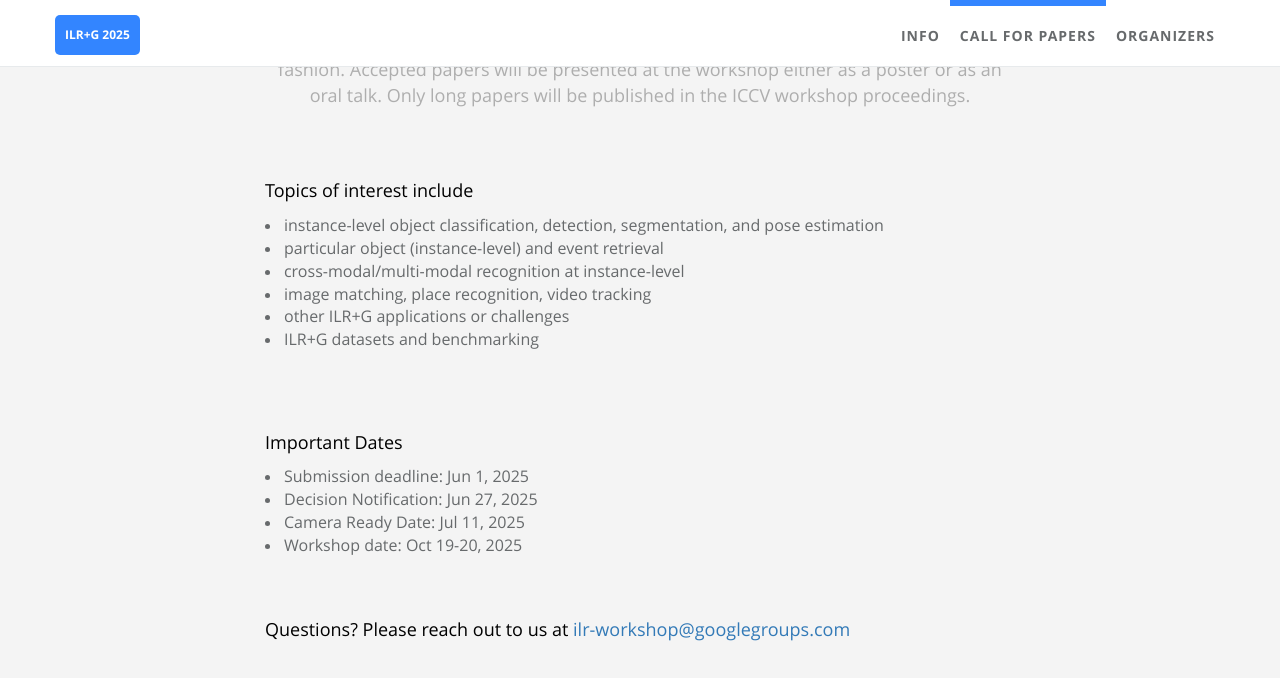
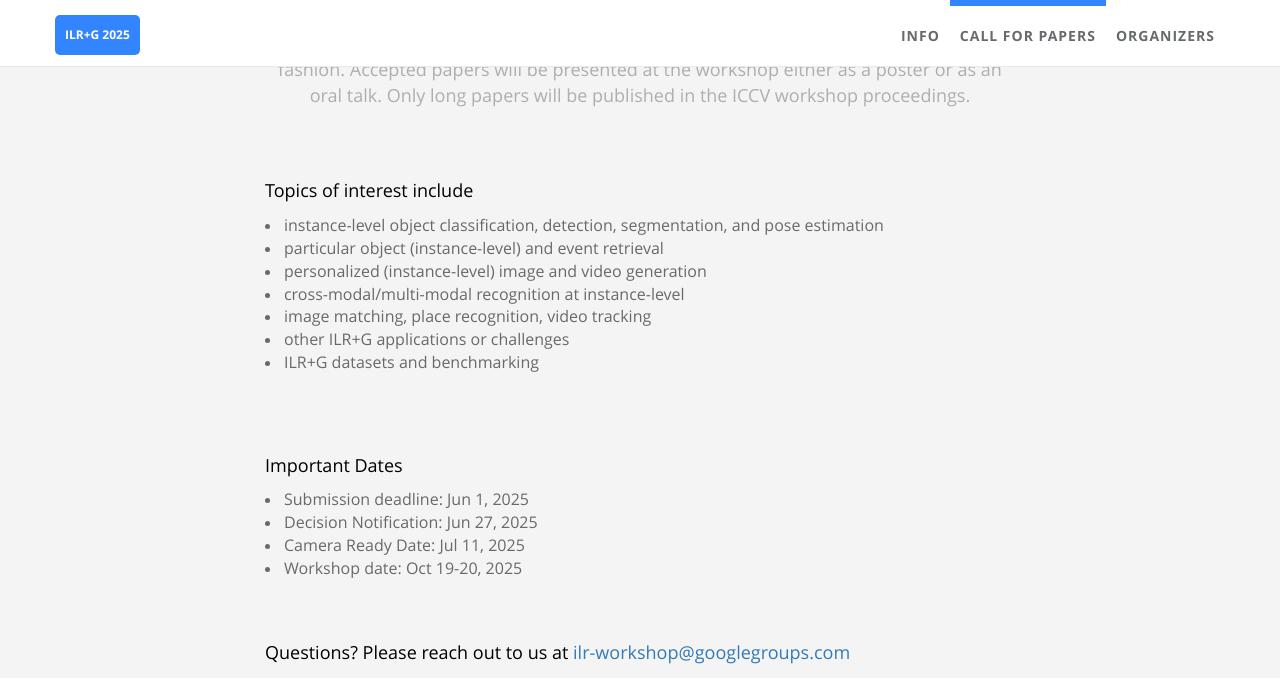
Before and after one commit to ilr-workshop/ICCVW2025, a Jekyll site: the page built from index.html, in a window 1280 px wide and 900 px high, scrolled down 1287 px, cut to the strip 0-678 px from the top of the window. Built offline with Jekyll 4.4.1, drawn with Linux system fonts in a browser that asks for light colours.

Commit message:
Update call_for_paper.html

```diff
--- a/_includes/sections/call_for_paper.html
+++ b/_includes/sections/call_for_paper.html
@@ -14,6 +14,7 @@
             <p><font size="4px" color="#000000"><span data-i18n="about_me.des">  Topics of interest include </span></font></p>
             <li><font size="3px">instance-level object classification, detection, segmentation, and pose estimation</font></li>
             <li><font size="3px">particular object (instance-level) and event retrieval</font></li>
+            <li><font size="3px">personalized (instance-level) image and video generation</font></li>
             <li><font size="3px">cross-modal/multi-modal recognition at instance-level</font></li>
             <li><font size="3px">image matching, place recognition, video tracking</font></li>
             <li><font size="3px">other ILR+G applications or challenges</font></li>
```
